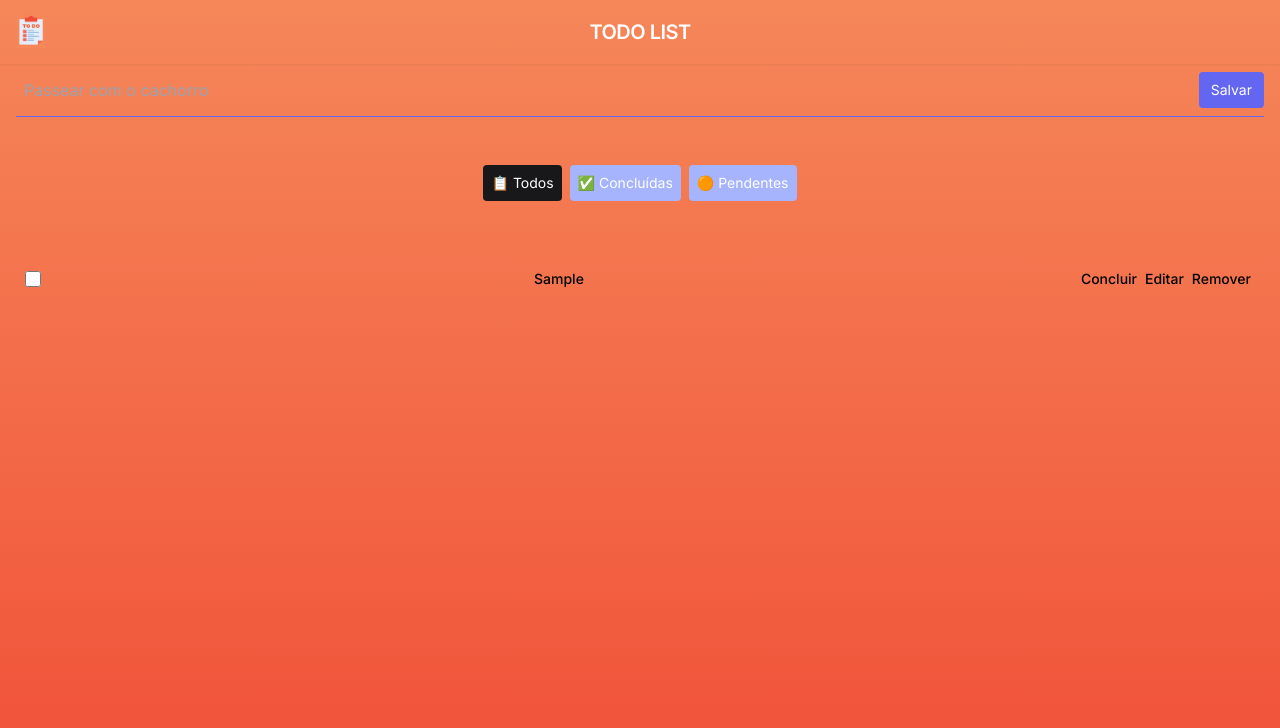
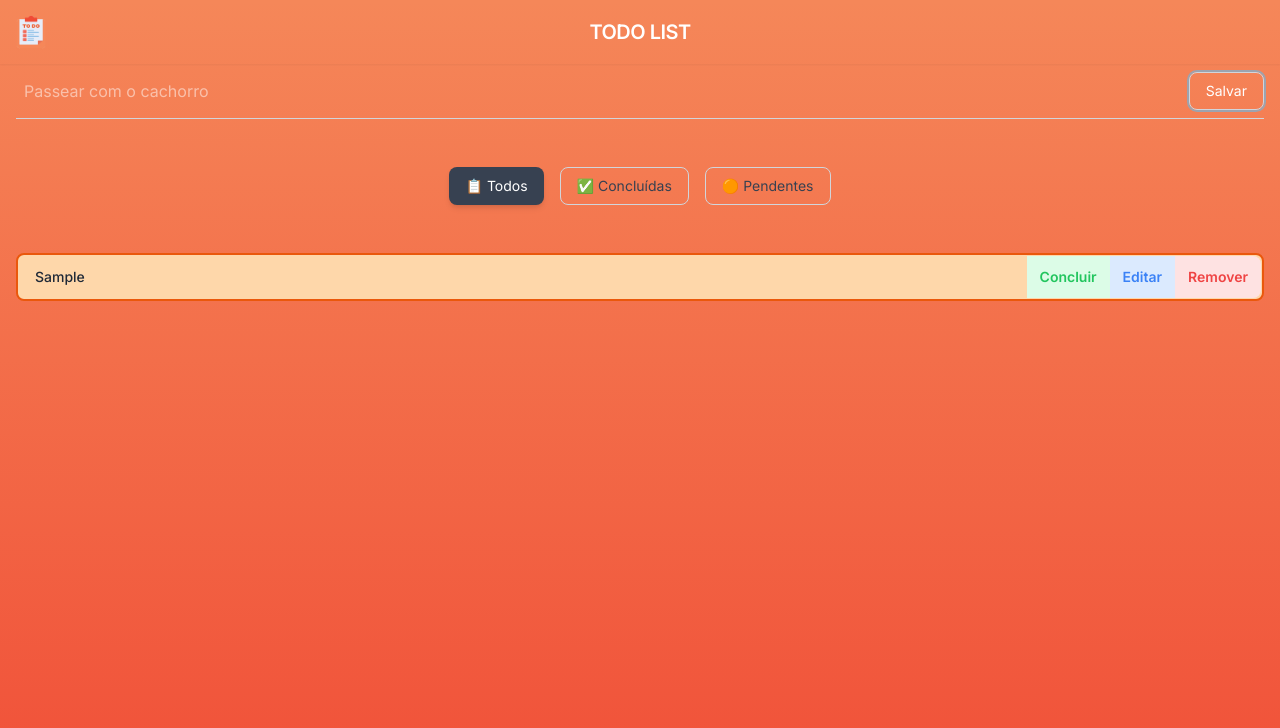
Before and after one commit to Defyland/todo-arch, a Next.js app: page /list in a window 1280 px wide. Both pictures are taken after typing "Sample" into the empty fields and a click on the input "Salvar". Shown: the top 728 px of the page. Built offline with nearby package versions, Linux system fonts and the light colour scheme.

Commit message:
feat: enhance TodoList component with new layout and additional functionalities

```diff
--- /dev/null
+++ b/src/components/TodoList/Compositions/TodoEmpty.tsx
@@ -0,0 +1,16 @@
+import {ITodoList} from '../TodoList.types';
+import {Styles} from '../TodoList.styles';
+
+import Image from 'next/image';
+import Empty from '@/assets/Empty.png';
+
+export const TodoEmpty = ({children}: ITodoList.IView) => (
+    <div className={Styles.TodoEmptyContainer}>
+        <Image
+            src={Empty}
+            alt="Logo"
+            className={Styles.TodoEmpty}
+            width={450}
+        />
+    </div>
+);
--- a/src/components/TodoList/Compositions/TodoList.tsx
+++ b/src/components/TodoList/Compositions/TodoList.tsx
@@ -7,7 +7,7 @@ export const TodoList = ({children}: ITodoList.IView) => (
             <div className={Styles.TodoListInside}>
                 <div className={Styles.TodoListWrapper}>
                     <table className={Styles.TodoListTable}>
-                        <tbody>{children}</tbody>
+                        <tbody className={Styles.TodoListTableTbody}>{children}</tbody>
                     </table>
                 </div>
             </div>
--- a/src/components/TodoList/Compositions/TodoListItem.tsx
+++ b/src/components/TodoList/Compositions/TodoListItem.tsx
@@ -7,23 +7,17 @@ export const TodoListItem = ({
     selectedTask,
     editTask,
 }: ITodoListItem.IView) => (
-    <tr data-testid={`TodoListItem`} className={Styles.TodoListItemContainer}>
+    <tr data-testid={`TodoListItem`} className={task.completed ? Styles.TodoListItemContainerCompleted : Styles.TodoListItemContainerPending}>
         <div className={Styles.TodoListItemContent}>
-            <td className={Styles.TodoListItemCheckContainer}>
-                <input
-                    id="blue-checkbox"
-                    type="checkbox"
-                    checked={task.completed}
-                    className={Styles.TodoListItemCheck}
-                />
-            </td>
             <td className={Styles.TodoListItemTitle}>{task.title}</td>
             <td className={Styles.TodoListItemAction}>
                 <button
                     onClick={selectedTask}
                     type="button"
                     className={
-                        Styles.TodoListItemButton + Styles.TodoListItemOk
+                        task.completed
+                        ? Styles.TodoListItemButton + Styles.TodoListItemReopen
+                        : Styles.TodoListItemButton + Styles.TodoListItemOk
                     }
                     data-testid={`TodoListItem:${task.completed ? `undone` : 'done'}`}
                 >
--- a/src/components/TodoList/TodoList.styles.ts
+++ b/src/components/TodoList/TodoList.styles.ts
@@ -4,32 +4,30 @@ export const Styles = {
     TodoListInside: 'min-w-full',
     TodoListWrapper: 'overflow-hidden',
     TodoListTable: 'min-w-full divide-y',
-    TodoListItemContainer: 'h-[60px] rounded-lg',
-    TodoListItemContent:
-        'hover:bg-gray-200 flex flex-row items-center justify-between rounded-lg px-2 mb-2',
-    TodoListItemCheckContainer: 'flex items-center h-[60px]',
-    TodoListItemCheck:
-        'w-4 h-4 text-blue-600 bg-gray-100 border-gray-300 focus:ring-blue-500',
-    TodoListItemTitle: 'text-sm font-medium text-black',
-    TodoListItemAction:
-        'whitespace-nowrap text-end text-sm font-medium text-black',
-    TodoListItemButton:
-        'inline-flex mx-1 items-center text-sm disabled:opacity-50 disabled:pointer-events-none',
-    TodoListItemDanger:
-        'text-red-600 hover:text-red-800 focus:outline-none focus:text-red-800',
-    TodoListItemDefault:
-        'text-orange-600 hover:text-orange-800 focus:outline-none focus:text-orange-800',
-    TodoListItemOk:
-        'text-blue-600 hover:text-blue-800 focus:outline-none focus:text-blue-800',
+    TodoListTableTbody: 'flex flex-col gap-2 py-12',
+
+    TodoListItemContainerPending: 'border-solid border-2 border-orange-600 bg-orange-200 hover:bg-orange-300 flex flex-row items-center gap-2 rounded-lg h-12 pl-4',
+    TodoListItemContainerCompleted: 'border-solid border-2 border-green-600 bg-green-200 hover:bg-green-300 flex flex-row items-center gap-2 rounded-lg line-through h-12 pl-4',
+
+    TodoListItemContent: 'flex flex-row items-center gap-2 w-full h-full',
+    TodoListItemTitle: 'text-sm font-medium text-gray-800 w-full',
+    TodoListItemAction: 'whitespace-nowrap text-end text-sm font-medium text-gray-600 h-full',
+
+    TodoListItemButton: 'inline-flex items-center gap-x-2 text-sm font-semibold border border-transparent transition duration-200 h-full px-3 ',
+    TodoListItemOk: 'text-green-500 hover:text-green-700 bg-green-100 hover:bg-green-200',
+    TodoListItemReopen: 'text-gray-500 hover:text-gray-700 bg-gray-100 hover:bg-gray-200',
+    TodoListItemDefault: 'text-blue-500 hover:text-blue-700 bg-blue-100 hover:bg-blue-200',
+    TodoListItemDanger: 'text-red-500 hover:text-red-700 bg-red-100 hover:bg-red-200 rounded-r-lg',
+
     TodoListHeaderContainer: 'w-full mb-12',
-    TodoListHeaderContent: 'flex items-center border-b border-indigo-500 py-2',
-    TodoListHeaderInput:
-        'appearance-none bg-transparent border-none w-full text-gray-700 mr-3 py-1 px-2 leading-tight focus:outline-none',
-    TodoListHeaderBtn:
-        'flex-shrink-0 bg-indigo-500 hover:bg-indigo-700 border-indigo-500 hover:border-indigo-700 text-sm border-4 text-white py-1 px-2 rounded',
-    TodoListSubheaderContainer: 'flex min-w-full gap-x-2 justify-center mb-12',
-    TodoListSubheaderBtn:
-        'flex-shrink-0 text-sm bg-indigo-300 hover:bg-indigo-400 text-white p-2 rounded',
-    TodoListSubheaderBtnSelected:
-        'bg-zinc-900 text-sm text-white py-1 px-2 rounded',
+    TodoListHeaderContent: 'flex items-center border-b border-gray-300 py-2',
+    TodoListHeaderInput: 'appearance-none bg-transparent border-none w-full text-white mr-3 py-1 px-2 leading-tight focus:outline-none placeholder-white placeholder-opacity-50',
+    TodoListHeaderBtn: 'flex-shrink-0 border border-gray-300 text-white text-sm py-2 px-4 rounded-lg transition duration-200 hover:bg-gray-100 hover:text-gray-900 focus:outline-none focus:ring-2 focus:ring-gray-400',
+
+    TodoListSubheaderContainer: 'flex min-w-full gap-x-4 justify-center',
+    TodoListSubheaderBtn: 'flex-shrink-0 text-sm text-gray-700 bg-transparent border border-gray-300 hover:bg-gray-100 hover:text-gray-900 py-2 px-4 rounded-lg transition duration-200 focus:outline-none focus:ring-2 focus:ring-gray-400',
+    TodoListSubheaderBtnSelected: 'flex-shrink-0 text-sm bg-gray-700 text-white py-2 px-4 rounded-lg shadow-md transition duration-200',
+
+    TodoEmptyContainer: 'w-full flex-1 flex flex-row items-center justify-center ',
+    TodoEmpty: 'rounded-lg opacity-50',
 };
--- a/src/components/TodoList/index.tsx
+++ b/src/components/TodoList/index.tsx
@@ -2,10 +2,12 @@ import {TodoList} from './Compositions/TodoList';
 import {TodoListItem} from './Compositions/TodoListItem';
 import {TodoListHeader} from './Compositions/TodoListHeader';
 import {TodoListSubheader} from './Compositions/TodoListSubheader ';
+import { TodoEmpty } from './Compositions/TodoEmpty';
 
 export const List = {
     TodoList,
     TodoListItem,
     TodoListHeader,
     TodoListSubheader,
+    TodoEmpty,
 };
```
Also changed, not shown: 1 other file (tests, documents, lock files or other folders).
